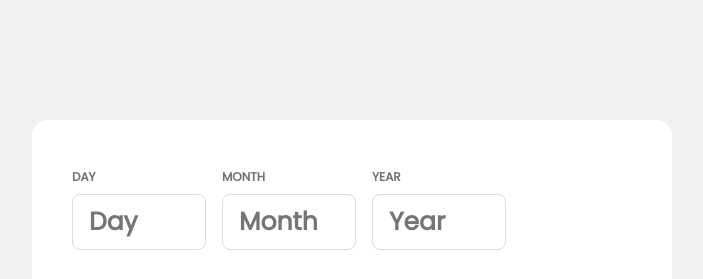
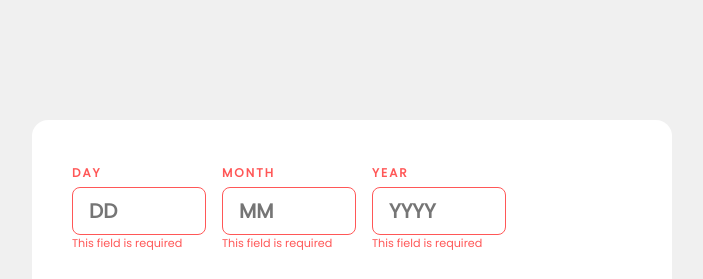
Before and after one commit to muhammadderic/age-calculator-app--FrontEndMentor, a plain HTML site: page index.html in a window 1280 px wide. Shown: the top 279 px of the page, without its empty margins (368-1071 px from the left). Drawn offline with Linux system fonts and the light colour scheme.

Commit message:
Update input field's style and add error input styling

```diff
--- a/index.html
+++ b/index.html
@@ -16,18 +16,23 @@
       <form class="formDate">
         <div class="formDataInputs">
           <div class="dateWrapper">
-            <label for="day">DAY</label>
-            <input type="number" id="day" name="day" placeholder="Day" min="1" max="31" />
+            <label class="errorInputLabel" for="day">DAY</label>
+            <input class="inputDayNum errorInput" type="number" id="day" name="day" placeholder="DD" min="1" max="31" />
+            <p class="errorInputText">This field is required</p>
           </div>
 
           <div class="dateWrapper">
-            <label for="month">MONTH</label>
-            <input type="number" id="month" name="month" placeholder="Month" min="1" max="12" />
+            <label class="errorInputLabel" for="month">MONTH</label>
+            <input class="inputMonthNum errorInput" type="number" id="month" name="month" placeholder="MM" min="1"
+              max="12" />
+            <p class="errorInputText">This field is required</p>
           </div>
 
           <div class="dateWrapper">
-            <label for="year">YEAR</label>
-            <input type="number" id="year" name="year" placeholder="Year" min="1" max="2023" />
+            <label class="errorInputLabel" for="year">YEAR</label>
+            <input class="inputYearNum errorInput" type="number" id="year" name="year" placeholder="YYYY" min="1"
+              max="2023" />
+            <p class="errorInputText">This field is required</p>
           </div>
         </div>
         <div class="formButtonContainer">
--- a/script.js
+++ b/script.js
@@ -1,8 +1,13 @@
 const form = document.querySelector(".formDate");
 const formButton = document.querySelector(".formButton");
+
 const ageYearNum = document.querySelector(".ageYearNum");
 const ageMonthNum = document.querySelector(".ageMonthNum");
 const ageDayNum = document.querySelector(".ageDayNum");
+
+const inputDayNum = document.querySelector(".inputDayNum");
+const inputMonthNum = document.querySelector(".inputMonthNum");
+const inputYearNum = document.querySelector(".inputYearNum");
 
 const formData = [];
 
--- a/sytle.css
+++ b/sytle.css
@@ -36,7 +36,7 @@ body {
 }
 
 .formDate {
-  height: 33%;
+  height: 35%;
   width: 100%;
   display: flex;
   justify-content: space-between;
@@ -55,17 +55,22 @@ body {
 }
 
 .dateWrapper label {
-  padding: .5rem 0;
+  padding: .3rem 0;
   font-weight: bold;
   font-size: 12px;
+  letter-spacing: 2px;
   color: hsl(0, 1%, 44%);
+}
+
+.dateWrapper .errorInputLabel {
+  color: hsl(0, 100%, 67%);
 }
 
 .dateWrapper input {
   width: 100px;
   padding: 0.5rem 1rem;
   font-family: "Poppins";
-  font-size: 25px;
+  font-size: 20px;
   font-weight: bold;
   color: hsl(0, 0%, 8%);
   border: 1px solid hsl(0, 0%, 86%);
@@ -74,6 +79,20 @@ body {
 
 .dateWrapper input:focus {
   outline: 1px solid hsl(259, 100%, 65%);
+}
+
+.dateWrapper .errorInput {
+  border: 1px solid hsl(0, 100%, 67%);
+}
+
+.errorNone {
+  display: none;
+}
+
+.errorInputText {
+  margin: 0;
+  font-size: .7rem;
+  color: hsl(0, 100%, 67%);
 }
 
 .formButtonContainer {
```
